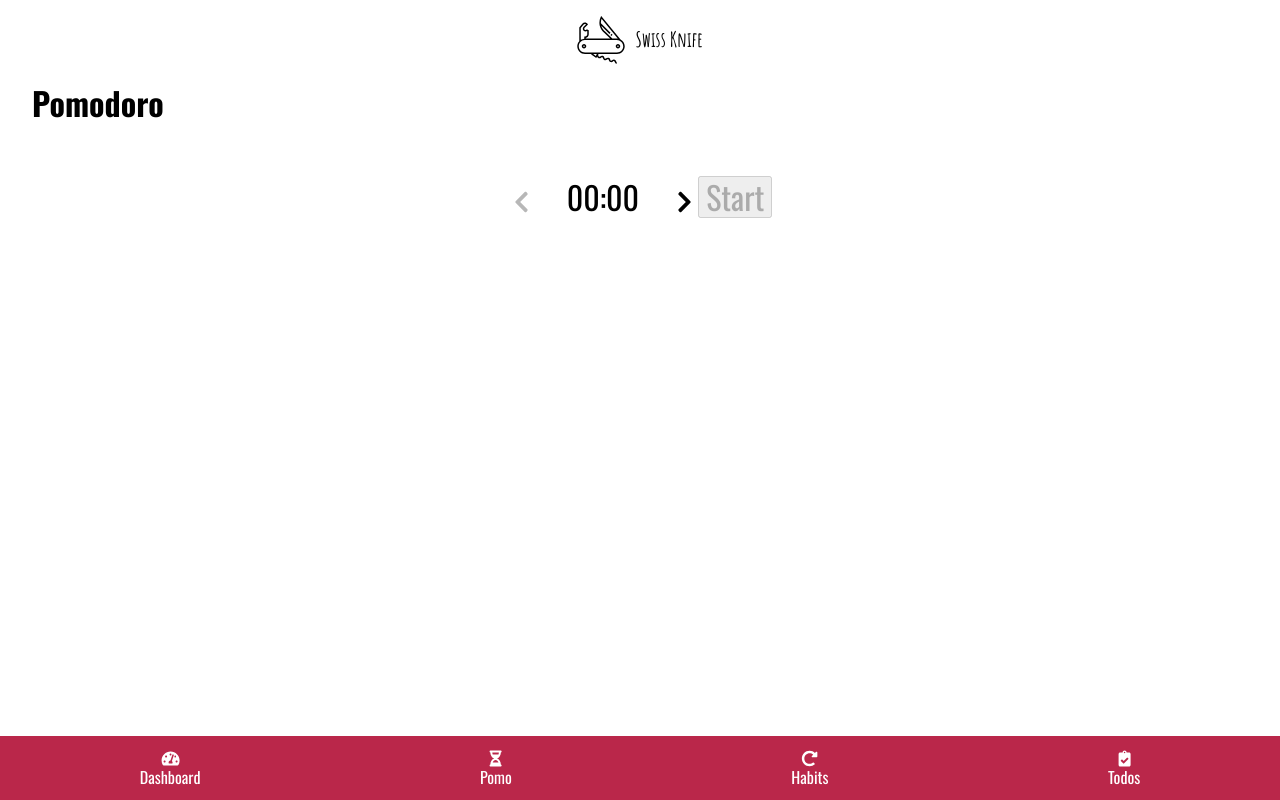
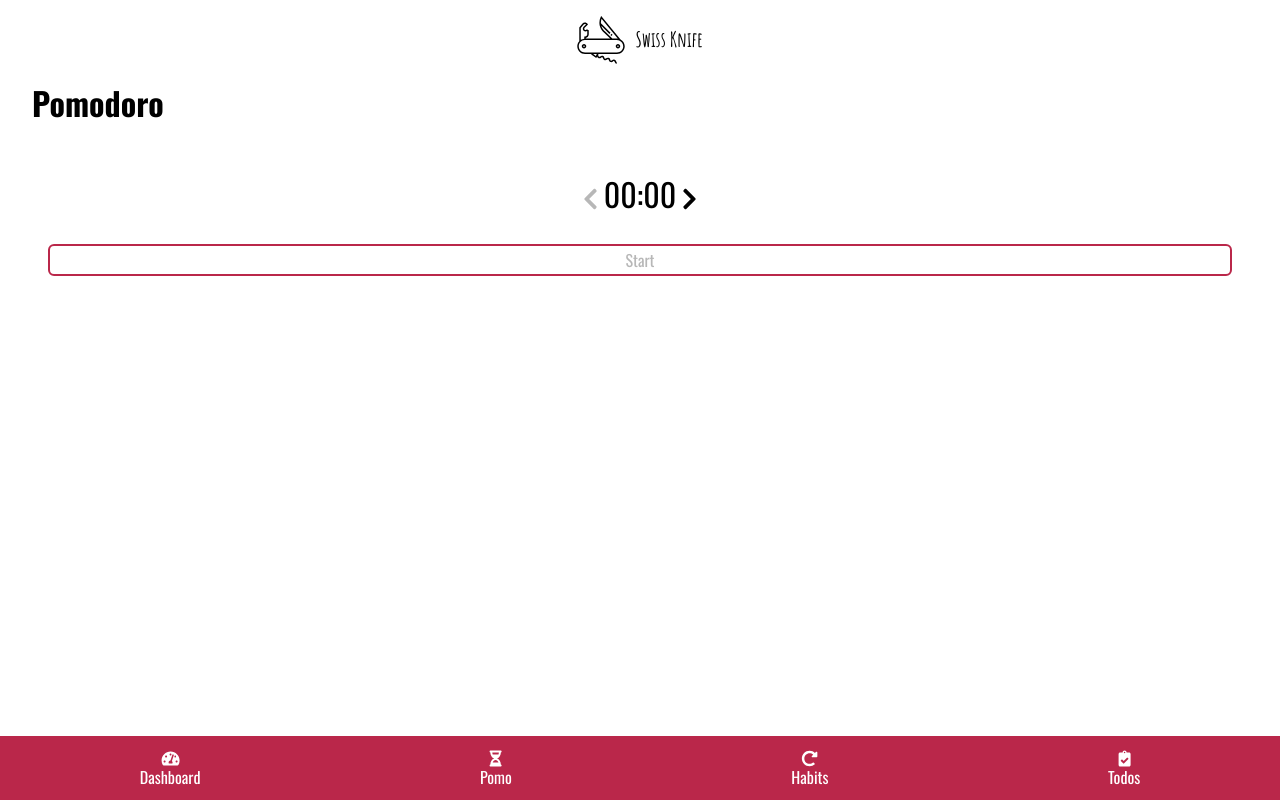
Before and after one commit to Marty-W/swiss-knife, a React (Create React App) app: page /pomodoro in a window 1280 px wide. Built offline with nearby package versions, Linux system fonts and the light colour scheme.

Commit message:
timer cant go bellow zero, button styling

```diff
--- a/src/Sections/Pomodoro/Pomodoro.js
+++ b/src/Sections/Pomodoro/Pomodoro.js
@@ -4,7 +4,6 @@ import { useInterval } from "../../hooks/useInterval";
 import styled from "styled-components/macro";
 
 import Timer from "./Timer";
-import TimerButtons from "./TimerButtons";
 
 const Pomodoro = () => {
   const [currentSesh, setCurrentSesh] = useState(Duration.fromMillis(0));
@@ -13,9 +12,16 @@ const Pomodoro = () => {
 
   useInterval(() => {
     if (pomoRunning && !isPaused) {
-      setCurrentSesh((prev) => prev.minus(1000));
+      setCurrentSesh((prev) => {
+        if (prev.as("milliseconds") > 0) {
+          return prev.minus(1000);
+        } else {
+          setPomoRunning(false);
+          return setCurrentSesh(Duration.fromMillis(0));
+        }
+      });
     }
-  }, 1000);
+  }, 100);
 
   const startSesh = () => {
     const startMoment = DateTime.local();
--- a/src/Sections/Pomodoro/Timer.js
+++ b/src/Sections/Pomodoro/Timer.js
@@ -24,7 +24,14 @@ const Timer = ({
       {pomoRunning ? (
         <Modal>
           <StyledModalTimer>
-            <span>{currentSesh.toFormat("mm:ss")}</span>
+            <h2
+              css={`
+                color: white;
+              `}
+            >
+              Focus...
+            </h2>
+            <StyledTicker>{currentSesh.toFormat("mm:ss")}</StyledTicker>
             <TimerButtons
               pomoRunning={pomoRunning}
               handleReset={handleReset}
@@ -44,7 +51,7 @@ const Timer = ({
           >
             <FontAwesomeIcon icon={faChevronLeft} />
           </StyledButton>
-          <span>{currentSesh.toFormat("mm:ss")}</span>
+          <StyledTicker>{currentSesh.toFormat("mm:ss")}</StyledTicker>
           <StyledButton
             onClick={() => handleSessionLength("i")}
             pomoRunning={pomoRunning}
@@ -71,22 +78,21 @@ const StyledModalTimer = styled.div`
   display: flex;
   flex-direction: column;
   justify-content: center;
+  text-align: center;
 
   & span {
     font-size: 2rem;
     color: white;
-    margin: 0 auto;
+  }
+
+  & button {
+    color: white;
   }
 `;
 
 const StyledTimer = styled.p`
   font-size: 2rem;
   text-align: center;
-
-  & span {
-    margin: 0 1em;
-    user-select: none;
-  }
 `;
 
 const StyledButton = styled.button`
@@ -97,4 +103,10 @@ const StyledButton = styled.button`
   display: ${(props) => (props.pomoRunning ? "none" : "inline-block")};
 `;
 
+const StyledTicker = styled.span`
+  display: inline-block;
+  margin: 0 auto;
+  user-select: none;
+`;
+
 export default Timer;
--- a/src/Sections/Pomodoro/TimerButtons.js
+++ b/src/Sections/Pomodoro/TimerButtons.js
@@ -1,4 +1,5 @@
 import React from "react";
+import styled from "styled-components/macro";
 
 const TimerButtons = ({
   pomoRunning,
@@ -8,21 +9,40 @@ const TimerButtons = ({
   startSesh,
   currentSesh,
 }) => (
-  <>
+  <StyledButtonWrapper>
     {pomoRunning ? (
       <>
-        <button onClick={handleReset}>Reset</button>
-        <button onClick={handlePause}>{isPaused ? "Continue" : "Pause"}</button>
+        <StyledButton onClick={handleReset}>Reset</StyledButton>
+        <StyledButton onClick={handlePause}>
+          {isPaused ? "Continue" : "Pause"}
+        </StyledButton>
       </>
     ) : (
-      <button
+      <StyledButton
         onClick={startSesh}
         disabled={currentSesh.as("milliseconds") === 0}
       >
         Start
-      </button>
+      </StyledButton>
     )}
-  </>
+  </StyledButtonWrapper>
 );
 
+const StyledButton = styled.button`
+  background: none;
+  border: 2px solid #ba274a;
+  padding: 0.3em 2em;
+  border-radius: 6px;
+  font-size: 1rem;
+  display: inline-block;
+  flex: 1;
+  margin: 0 1em;
+`;
+
+const StyledButtonWrapper = styled.div`
+  display: flex;
+  justify-content: space-around;
+  margin-top: 1em;
+`;
+
 export default TimerButtons;
```
